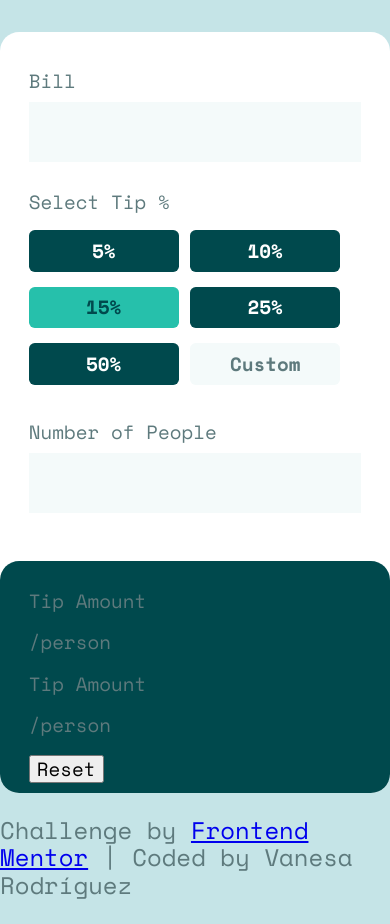
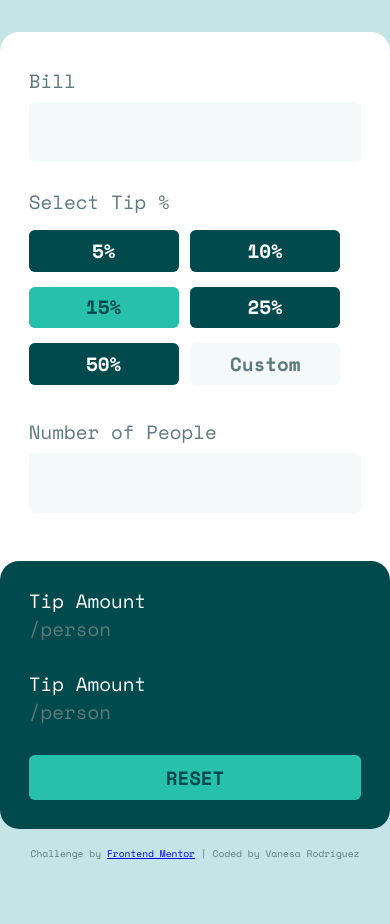
Before and after one commit to Vanesa-R/tip-calculator-app, a plain HTML site: page index.html in a window 390 px wide. Shown: the part 124-1048 px from the top of the page. After the commit the page ends 1002 px from the top, so only its background shows below. Drawn offline with nearby package versions, Linux system fonts and the light colour scheme.

Commit message:
CSS Mobile

```diff
--- a/css/style.css
+++ b/css/style.css
@@ -12,6 +12,8 @@
         --azure: hsl(189, 41%, 97%);
 }
 
+
+/* LAYOUT */
 body {
         font-family: 'Space Mono', monospace;
         font-size: 24px;
@@ -19,14 +21,16 @@ body {
         color: var(--bayoux);
         display: flex;
         flex-direction: column;
-       height: 100vh;
 }
 
+/* header*/
 .header {
         padding: 2em;
         text-align: center;
 }
 
+
+/* Componente */
 .container__calculator {
         background-color: var(--white);
         border-radius: 1em;
@@ -44,14 +48,23 @@ label {
         margin-bottom: .5em;
 }
 
+input[type=button],
+input[type=reset],
+input[type=text] {
+        border-radius: .3em;
+        border: none;
+        outline: none;
+        font-weight: 700;
+}
+
 input[type=text]{
         background-color: var(--azure);
-        border: none;
-        outline: none;
         padding: 1em;
         width: 100%;
         position: relative;
         caret-color: var(--cyan);
+        text-align: right;
+        color: var(--darkCyan);
 }
 
 .inputs {
@@ -60,18 +73,14 @@ input[type=text]{
         justify-content: space-between;
 }
 
+
 input[type=button]{
         width: 7.8em;
         padding-top:  .5em;
         padding-bottom: .5em;
         margin: .4em 0em;
-        border-radius: .3em;
-        border: none;
-        outline: none;
         background-color: var(--darkCyan);
         color: var(--white);
-        font-weight: 700;
-
 }
 
 input[type=button]:nth-child(3){
@@ -84,8 +93,37 @@ input[type=button]:nth-child(6){
         color: var(--bayoux);
 }
 
+
+/* Sección resumen de propinas*/
 .summary__tip {
         margin-top: 2em;
         background-color: var(--darkCyan);
         border-radius: 1em;
+        font-weight: 500;
 }
+.summary {
+        color: var(--white);
+}
+.person {
+        transform: translateY(-.7em);
+}
+input[type=reset]{
+        width: 100%;
+        padding: .6em;
+        text-transform: uppercase;
+        background-color: var(--cyan);
+        margin-bottom: 1em;
+        color: var(--darkCyan);
+}
+
+.total,
+.amount {
+        color: var(--cyan);
+        text-align: end;
+}
+
+.footer {
+        font-size: .4em;
+        padding: 1em;
+        text-align: center;
+}
```
